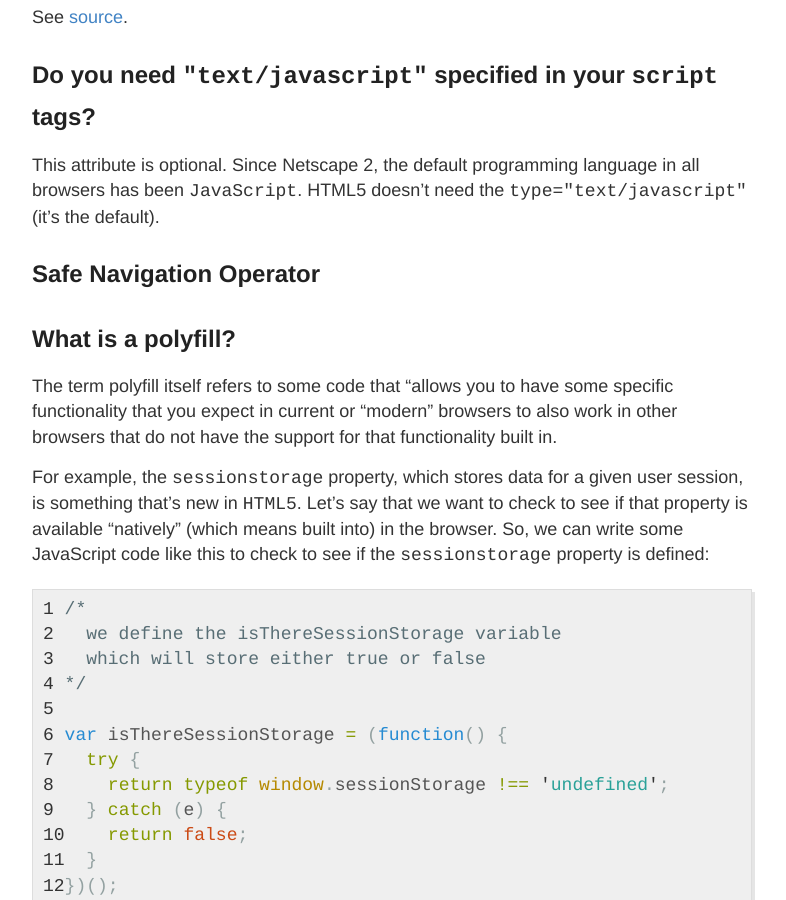
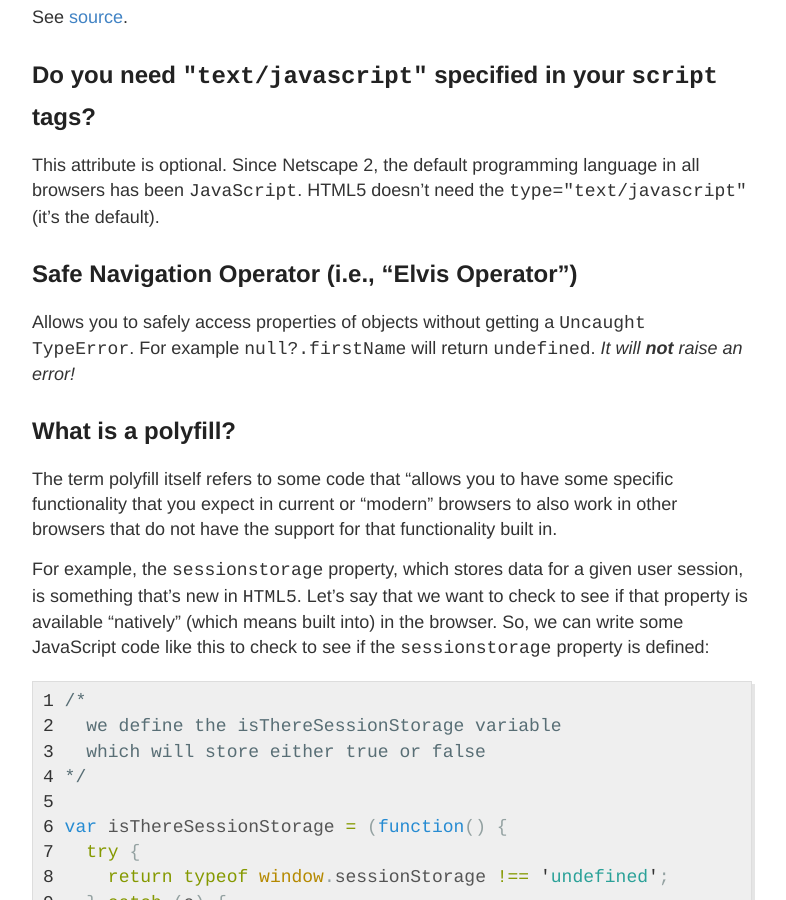
Before and after one commit to gutucristian/gutucristian.github.io, a Jekyll site: the page built from _posts/2020-01-11-Front-End-Development.md, in a window 1280 px wide and 900 px high, scrolled down 933 px. Shown: the whole window, without its empty margins (248-1034 px from the left). Built offline with Jekyll 4.4.1, drawn with Linux system fonts in a browser that asks for light colours; our own code applies the rules of GitHub Pages for plain Markdown files.

Commit message:
Update 2020-01-11-Front-End-Development.md

```diff
--- a/_posts/2020-01-11-Front-End-Development.md
+++ b/_posts/2020-01-11-Front-End-Development.md
@@ -18,7 +18,8 @@ See [source](https://stackoverflow.com/questions/436411/where-should-i-put-scrip
 
 This attribute is optional. Since Netscape 2, the default programming language in all browsers has been `JavaScript`. HTML5 doesn't need the `type="text/javascript"` (it's the default).
 
-## Safe Navigation Operator
+## Safe Navigation Operator (i.e., "Elvis Operator")
+Allows you to safely access properties of objects without getting a `Uncaught TypeError`. For example `null?.firstName` will return `undefined`. _It will __not__ raise an error!_
 
 ## What is a polyfill?
 
```
